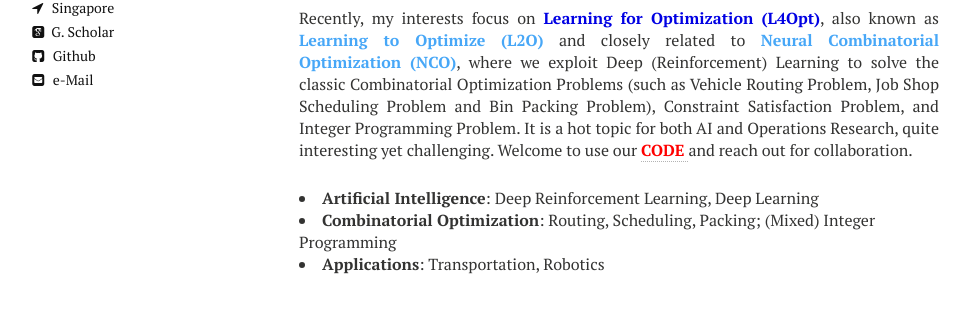
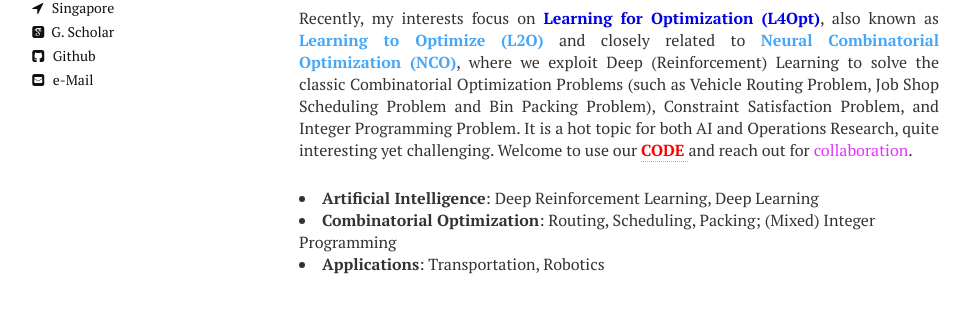
Before and after one commit to zhiguangcaosg/zhiguangcaosg.github.io, a Jekyll site: the page built from index.md, in a window 1280 px wide. Shown: the part 477-811 px from the top of the page, without its empty margins (21-991 px from the left). Built offline with Jekyll 4.4.1, drawn with Linux system fonts in a browser that asks for light colours; nearby versions of some CDN libraries.

Commit message:
Update index.md

```diff
--- a/index.md
+++ b/index.md
@@ -12,7 +12,7 @@ image: banner1.png
 
 
 <h3 style="margin-bottom:-8px;padding-top:20px;">Research Interests</h3> <br>
-<p align="justify">Recently, my interests focus on <font color="#0000E3"><b>Learning for Optimization (L4Opt)</b></font>, also known as <font color="#47A7F7"><b>Learning to Optimize (L2O)</b></font> and closely related to <font color="#47A7F7"><b>Neural Combinatorial Optimization (NCO)</b></font>, where we exploit Deep (Reinforcement) Learning to solve the classic Combinatorial Optimization Problems (such as Vehicle Routing Problem, Job Shop Scheduling Problem and Bin Packing Problem), Constraint Satisfaction Problem, and Integer Programming Problem. It is a hot topic for both AI and Operations Research, quite interesting yet challenging. Welcome to use our <a href="https://zhiguangcaosg.github.io/publications/"  target="_blank"> <font color="#FF0000"><b>CODE</b> </font></a> and reach out for collaboration.
+<p align="justify">Recently, my interests focus on <font color="#0000E3"><b>Learning for Optimization (L4Opt)</b></font>, also known as <font color="#47A7F7"><b>Learning to Optimize (L2O)</b></font> and closely related to <font color="#47A7F7"><b>Neural Combinatorial Optimization (NCO)</b></font>, where we exploit Deep (Reinforcement) Learning to solve the classic Combinatorial Optimization Problems (such as Vehicle Routing Problem, Job Shop Scheduling Problem and Bin Packing Problem), Constraint Satisfaction Problem, and Integer Programming Problem. It is a hot topic for both AI and Operations Research, quite interesting yet challenging. Welcome to use our <a href="https://zhiguangcaosg.github.io/publications/"  target="_blank"> <font color="#FF0000"><b>CODE</b> </font></a> and reach out for <font color="#E333FF">collaboration</font>.
 </p>
 <li>
 <b>Artificial Intelligence</b>:  Deep Reinforcement Learning, Deep Learning
```
